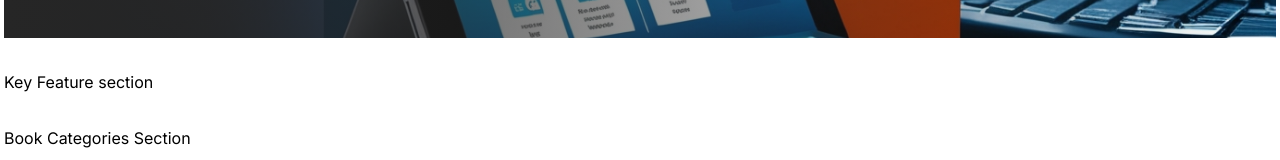
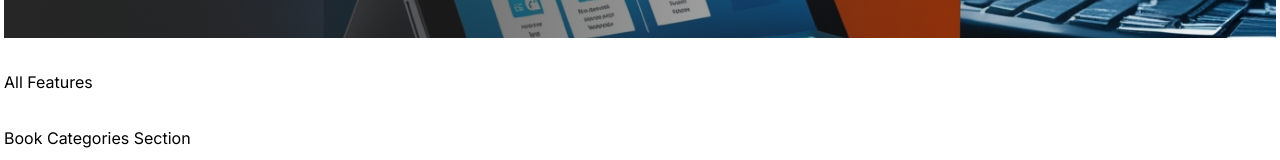
Before and after one commit to Jahid1987/smart-book-ts, a Next.js app: page / in a window 1280 px wide. Shown: the part 282-442 px from the top of the page. Built offline with nearby package versions, Linux system fonts and the light colour scheme; no server answers; the database is empty; a web font is replaced by a local one.

Commit message:
remove: users from home page

```diff
--- a/src/app/(front-end)/page.tsx
+++ b/src/app/(front-end)/page.tsx
@@ -1,16 +1,17 @@
+import Features from "@/components/front-end/home/Features";
 import Hero from "@/components/front-end/home/Hero";
-import prisma from "@/lib/prisma-client";
 
 export default async function Home() {
-  const users = await prisma.user.findMany();
-  console.log(users);
   return (
     <main className="flex flex-col gap-4 md:gap-8">
       {/* Hero section */}
       <section className="">
         <Hero />
       </section>
-      <section>Key Feature section</section>
+      {/* Key Feature section */}
+      <section>
+        <Features />
+      </section>
       <section>Book Categories Section</section>
       <section>Video Content Preview Section</section>
       <section>How It Works Section (For First-Time Users)</section>
--- /dev/null
+++ b/src/components/front-end/home/Features.tsx
@@ -0,0 +1,5 @@
+const Features = () => {
+  return <div>All Features</div>;
+};
+
+export default Features;
```
